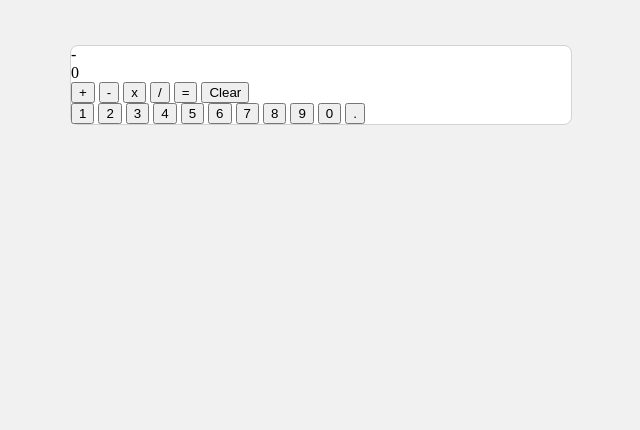
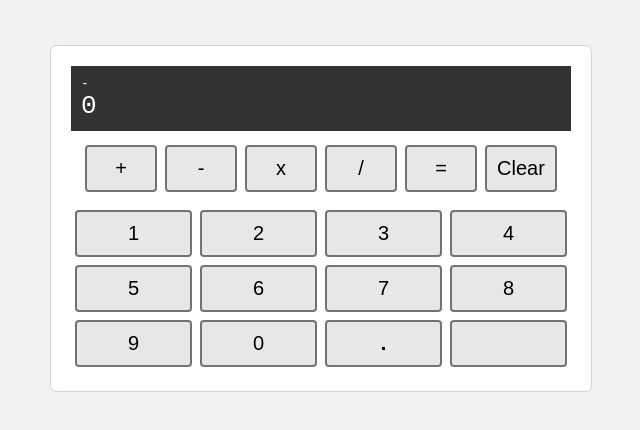
Before and after one commit to PsYk3s/Calculator, a plain HTML site: page index.html in a window 1280 px wide. Shown: the whole page, without its empty margins (319-959 px from the left). Drawn offline with Linux system fonts and the light colour scheme.

Commit message:
Added styling

```diff
--- a/index.html
+++ b/index.html
@@ -21,17 +21,24 @@
             <button class="buttons clear" id="clear">Clear</button>
         </div>
         <div id="number-buttons-box">
-            <button class="buttons" id="one">1</button>
-            <button class="buttons" id="two">2</button>
-            <button class="buttons" id="three">3</button>
-            <button class="buttons" id="four">4</button>
+            <div id="buttonrow">
+                <button class="buttons" id="one">1</button>
+                <button class="buttons" id="two">2</button>
+                <button class="buttons" id="three">3</button>
+                <button class="buttons" id="four">4</button>
+            </div>
+            <div id="buttonrow">
             <button class="buttons" id="five">5</button>
             <button class="buttons" id="six">6</button>
             <button class="buttons" id="seven">7</button>
             <button class="buttons" id="eight">8</button>
+            </div>
+            <div id="buttonrow">
             <button class="buttons" id="nine">9</button>
             <button class="buttons" id="zero">0</button>
             <button class="buttons" id="dot">.</button>
+            <button class="buttons"></button>
+            </div>
         </div>
 
     </div>
--- a/style.css
+++ b/style.css
@@ -8,5 +8,52 @@ body {
     background: #ffffff;
     border-radius: 0.5em;
     border: 1px solid #d3d3d3;
+    padding: 20px;
 
 }
+
+#display-box {
+    padding: 10px;
+    background: #333333;
+    color: #ffffff;
+}
+
+#outer-box {
+    font-family: monospace;
+}
+
+#solution {
+    font-size: 2em;
+}
+
+#operator-buttons-box {
+    padding: 10px;
+    display: flex;
+}
+
+.buttons {
+    flex: 1;
+    margin: 4px;
+    padding: 10px;
+    font-size: 20px;
+    background: #e7e7e7;
+    border: 2px solid #737373;
+    border-radius: 0.2em;
+    cursor: pointer;
+}
+
+.buttons:hover {
+    background: #c4c4c4;
+}
+
+.buttons:active {
+    background: #ffffff;
+}
+
+#buttonrow {
+    display: flex;
+}
+
+#dot {
+    font-weight: bold;
+}
```
